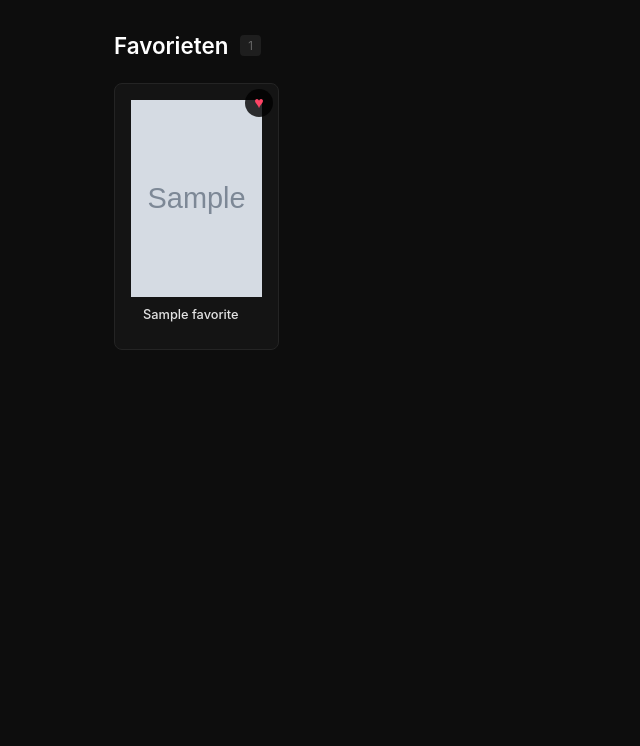
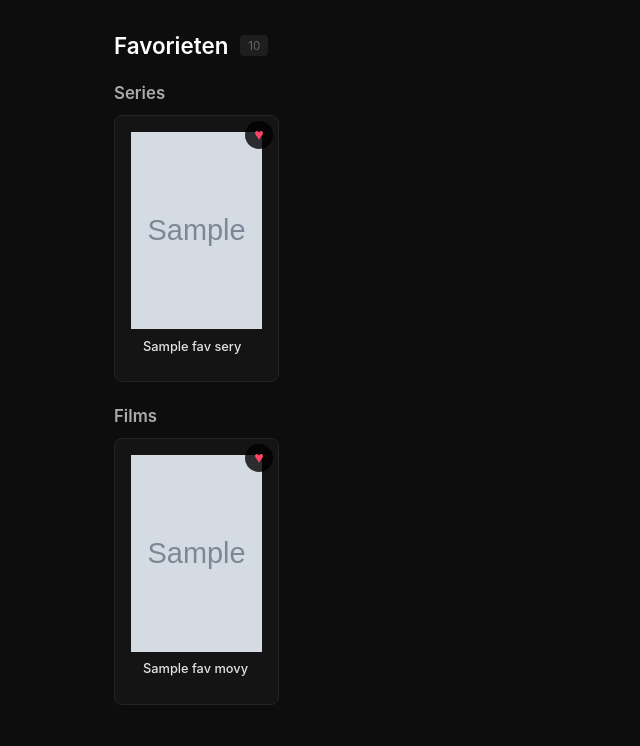
Before and after one commit to RichrdJ/iptv-downloader, a Flask app: template templates/favorites.html in a window 1280 px wide. Shown: the part 54-800 px from the top of the page, without its empty margins (0-640 px from the left). Run offline with Flask 3, Linux system fonts and the light colour scheme; the template is opened without the code that fills it: most values are stand-ins (such as "Sample title", 1, 10 or a date in 2020); grey boxes marked "Sample" are stand-in pictures.

Commit message:
feat: favorieten voor films
Films kunnen nu ook als favoriet worden opgeslagen via de hart-knop op
filmkaarten. Favorieten pagina toont series en films in aparte secties.
Bestaande serie-favorieten blijven gewoon werken (backward compatible).

Co-Authored-By: Claude Opus 4.6 <noreply@anthropic.com>

```diff
--- a/app.py
+++ b/app.py
@@ -23,9 +23,14 @@ app.secret_key = os.environ.get('SECRET_KEY', os.urandom(24))
 @app.context_processor
 def inject_globals():
     fav_ids = set()
+    fav_movie_ids = set()
     if 'server' in session:
-        fav_ids = {f['series_id'] for f in load_favorites()}
-    return {'version': VERSION, 'fav_ids': fav_ids}
+        for f in load_favorites():
+            if f.get('type') == 'movie':
+                fav_movie_ids.add(f['movie_id'])
+            else:
+                fav_ids.add(f.get('series_id'))
+    return {'version': VERSION, 'fav_ids': fav_ids, 'fav_movie_ids': fav_movie_ids}
 
 CONFIG_DIR   = Path(os.environ.get('CONFIG_DIR',   '/config'))
 DOWNLOAD_DIR = Path(os.environ.get('DOWNLOAD_DIR', '/downloads'))
@@ -225,13 +230,14 @@ def load_favorites() -> list:
     return json.load(open(f)) if f.exists() else []
 
 
-def toggle_favorite(series_id: int, name: str, cover: str) -> bool:
+def toggle_favorite(item_id: int, name: str, cover: str, fav_type: str = 'series') -> bool:
     favs = load_favorites()
-    if any(f['series_id'] == series_id for f in favs):
-        favs = [f for f in favs if f['series_id'] != series_id]
+    id_key = 'movie_id' if fav_type == 'movie' else 'series_id'
+    if any(f.get(id_key) == item_id for f in favs):
+        favs = [f for f in favs if f.get(id_key) != item_id]
         is_fav = False
     else:
-        favs.append({'series_id': series_id, 'name': name, 'cover': cover or ''})
+        favs.append({id_key: item_id, 'name': name, 'cover': cover or '', 'type': fav_type})
         is_fav = True
     CONFIG_DIR.mkdir(parents=True, exist_ok=True)
     with open(_favs_file(), 'w') as fh:
@@ -605,18 +611,23 @@ def movies_search():
 def favorites():
     if 'server' not in session:
         return redirect(url_for('index'))
-    return render_template('favorites.html', favorites=load_favorites())
+    all_favs     = load_favorites()
+    fav_series   = [f for f in all_favs if f.get('type', 'series') == 'series']
+    fav_movies   = [f for f in all_favs if f.get('type') == 'movie']
+    return render_template('favorites.html', fav_series=fav_series,
+                           fav_movies=fav_movies, total=len(all_favs))
 
 
 @app.route('/favorites/toggle', methods=['POST'])
 def fav_toggle():
     if 'server' not in session:
         return jsonify(error='not logged in'), 401
-    data      = request.get_json()
-    series_id = int(data.get('series_id', 0))
-    name      = data.get('name', '')
-    cover     = data.get('cover', '')
-    is_fav    = toggle_favorite(series_id, name, cover)
+    data     = request.get_json()
+    fav_type = data.get('type', 'series')
+    item_id  = int(data.get('movie_id' if fav_type == 'movie' else 'series_id', 0))
+    name     = data.get('name', '')
+    cover    = data.get('cover', '')
+    is_fav   = toggle_favorite(item_id, name, cover, fav_type)
     return jsonify(is_fav=is_fav)
 
 
--- a/templates/favorites.html
+++ b/templates/favorites.html
@@ -3,13 +3,16 @@
 
 <div class="page-header">
   <h1>Favorieten</h1>
-  <span class="badge">{{ favorites | length }}</span>
+  <span class="badge">{{ total }}</span>
 </div>
 
-{% if favorites %}
-<div class="series-grid" id="fav-grid">
-  {% for s in favorites %}
-  <div class="series-card-wrap">
+{% if fav_series or fav_movies %}
+
+{% if fav_series %}
+<h2>Series</h2>
+<div class="series-grid fav-grid">
+  {% for s in fav_series %}
+  <div class="series-card-wrap" data-type="series">
     <a class="series-card" href="/series/{{ s.series_id }}">
       <div class="cover-wrap">
         {% if s.cover %}
@@ -26,16 +29,49 @@
     </a>
     <button class="fav-btn active"
             title="Verwijder uit favorieten"
+            data-type="series"
             data-id="{{ s.series_id }}"
             data-name="{{ s.name }}"
             data-cover="{{ s.cover or '' }}">♥</button>
   </div>
   {% endfor %}
 </div>
+{% endif %}
+
+{% if fav_movies %}
+<h2 style="margin-top:1.5rem">Films</h2>
+<div class="series-grid fav-grid">
+  {% for m in fav_movies %}
+  <div class="series-card-wrap" data-type="movie">
+    <div class="series-card">
+      <div class="cover-wrap">
+        {% if m.cover %}
+        <img src="{{ m.cover }}" loading="lazy" class="series-cover"
+             onerror="this.style.display='none';this.nextElementSibling.style.display='flex'">
+        <div class="cover-placeholder" style="display:none">🎬</div>
+        {% else %}
+        <div class="cover-placeholder">🎬</div>
+        {% endif %}
+      </div>
+      <div class="card-body">
+        <div class="name">{{ m.name }}</div>
+      </div>
+    </div>
+    <button class="fav-btn active"
+            title="Verwijder uit favorieten"
+            data-type="movie"
+            data-id="{{ m.movie_id }}"
+            data-name="{{ m.name }}"
+            data-cover="{{ m.cover or '' }}">♥</button>
+  </div>
+  {% endfor %}
+</div>
+{% endif %}
+
 {% else %}
 <div class="empty">
   <div class="icon">♡</div>
-  <p>Geen favorieten opgeslagen.<br>Voeg series toe via de ♥ knop op een seriepagina.</p>
+  <p>Geen favorieten opgeslagen.<br>Voeg series of films toe via de ♥ knop.</p>
 </div>
 {% endif %}
 
@@ -59,18 +95,22 @@
 document.querySelectorAll('.fav-btn').forEach(btn => {
   btn.addEventListener('click', async function() {
     const wrap = this.closest('.series-card-wrap');
+    const type = this.dataset.type || 'series';
+    const body = {type, name: this.dataset.name, cover: this.dataset.cover};
+    body[type === 'movie' ? 'movie_id' : 'series_id'] = +this.dataset.id;
     const resp = await fetch('/favorites/toggle', {
       method: 'POST',
       headers: {'Content-Type': 'application/json'},
-      body: JSON.stringify({series_id: +this.dataset.id, name: this.dataset.name, cover: this.dataset.cover})
+      body: JSON.stringify(body)
     });
     const data = await resp.json();
     if (!data.is_fav) {
       wrap.style.transition = 'opacity .3s';
       wrap.style.opacity = '0';
-      setTimeout(() => wrap.remove(), 300);
-      const grid = document.getElementById('fav-grid');
-      if (grid && grid.children.length === 0) location.reload();
+      setTimeout(() => {
+        wrap.remove();
+        if (document.querySelectorAll('.series-card-wrap').length === 0) location.reload();
+      }, 300);
     }
   });
 });
```
Also changed, not shown: templates/movie_list.html (+20 -0 lines).
